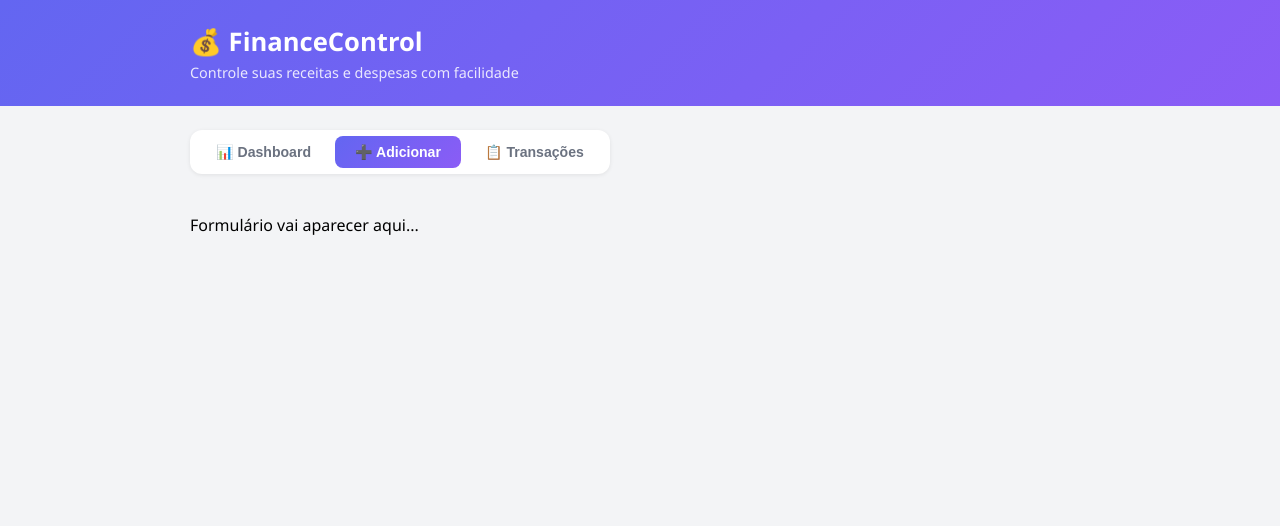
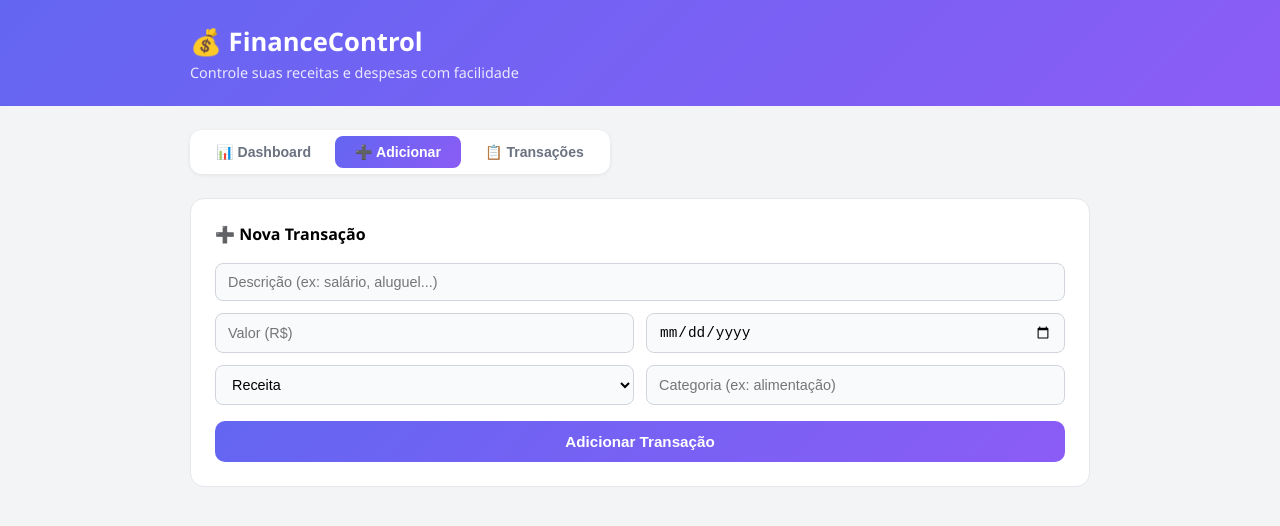
Before and after one commit to g4bri3llucas/finance-control, a React (Create React App) app: page / in a window 1280 px wide. Both pictures are taken after a click on the button "➕ Adicionar". Shown: the top 526 px of the page. Built offline with nearby package versions, Linux system fonts and the light colour scheme.

Commit message:
feat: formulário de cadastro de transações

```diff
--- a/src/App.js
+++ b/src/App.js
@@ -1,8 +1,13 @@
 import { useState } from "react";
-import "./App.css";
+import TransactionForm from "./TransactionForm";
 
 export default function App() {
   const [activeTab, setActiveTab] = useState("dashboard");
+  const [transactions, setTransactions] = useState([]);
+
+  const handleAdd = (tx) => {
+    setTransactions([tx, ...transactions]);
+  };
 
   const tabStyle = (tab) => ({
     padding: "8px 20px",
@@ -20,22 +25,16 @@ export default function App() {
   return (
     <div style={{ minHeight: "100vh", background: "#f3f4f6", fontFamily: "'Segoe UI', system-ui, sans-serif" }}>
 
-      {/* HEADER */}
       <div style={{ background: "linear-gradient(135deg, #6366f1, #8b5cf6)", padding: "24px 32px", color: "#fff" }}>
         <div style={{ maxWidth: "900px", margin: "0 auto" }}>
-          <h1 style={{ margin: 0, fontSize: "1.6rem", fontWeight: 800 }}>
-            💰 FinanceControl
-          </h1>
+          <h1 style={{ margin: 0, fontSize: "1.6rem", fontWeight: 800 }}>💰 FinanceControl</h1>
           <p style={{ margin: "4px 0 0", opacity: 0.85, fontSize: "0.9rem" }}>
             Controle suas receitas e despesas com facilidade
           </p>
         </div>
       </div>
 
-      {/* CONTEÚDO */}
       <div style={{ maxWidth: "900px", margin: "0 auto", padding: "24px 16px" }}>
-
-        {/* TABS DE NAVEGAÇÃO */}
         <div style={{ background: "#fff", borderRadius: "12px", padding: "6px", display: "inline-flex", gap: "4px", marginBottom: "24px", boxShadow: "0 1px 4px rgba(0,0,0,0.08)" }}>
           {[
             ["dashboard", "📊 Dashboard"],
@@ -48,11 +47,9 @@ export default function App() {
           ))}
         </div>
 
-        {/* PLACEHOLDER DAS TELAS */}
         {activeTab === "dashboard" && <p>Gráfico vai aparecer aqui...</p>}
-        {activeTab === "add"       && <p>Formulário vai aparecer aqui...</p>}
-        {activeTab === "list"      && <p>Lista vai aparecer aqui...</p>}
-
+        {activeTab === "add"       && <TransactionForm onAdd={handleAdd} />}
+        {activeTab === "list"      && <p>Lista vai aparecer aqui... ({transactions.length} transações)</p>}
       </div>
     </div>
   );
--- /dev/null
+++ b/src/TransactionForm.js
@@ -0,0 +1,120 @@
+import { useState } from "react";
+
+export default function TransactionForm({ onAdd }) {
+  const [form, setForm] = useState({
+    description: "",
+    amount: "",
+    type: "receita",
+    date: "",
+    category: "",
+  });
+  const [error, setError] = useState("");
+
+  const handleSubmit = () => {
+    // Validações
+    if (!form.description || !form.amount || !form.date) {
+      setError("Preencha descrição, valor e data.");
+      return;
+    }
+    if (isNaN(parseFloat(form.amount)) || parseFloat(form.amount) <= 0) {
+      setError("Digite um valor válido.");
+      return;
+    }
+
+    // Chama a função do App.js passando a transação nova
+    onAdd({ ...form, amount: parseFloat(form.amount), id: Date.now() });
+
+    // Limpa o formulário
+    setForm({ description: "", amount: "", type: "receita", date: "", category: "" });
+    setError("");
+  };
+
+  const inputStyle = {
+    padding: "10px 12px",
+    borderRadius: "8px",
+    border: "1px solid #d1d5db",
+    fontSize: "0.9rem",
+    background: "#f9fafb",
+    width: "100%",
+    boxSizing: "border-box",
+  };
+
+  return (
+    <div style={{ background: "#fff", border: "1px solid #e5e7eb", borderRadius: "14px", padding: "24px" }}>
+      <h2 style={{ margin: "0 0 18px", fontSize: "1rem", fontWeight: 700 }}>
+        ➕ Nova Transação
+      </h2>
+
+      {/* MENSAGEM DE ERRO */}
+      {error && (
+        <div style={{ background: "#fee2e2", color: "#b91c1c", padding: "8px 12px", borderRadius: "8px", marginBottom: "12px", fontSize: "0.85rem" }}>
+          {error}
+        </div>
+      )}
+
+      <div style={{ display: "grid", gridTemplateColumns: "1fr 1fr", gap: "12px" }}>
+
+        {/* DESCRIÇÃO — ocupa as 2 colunas */}
+        <div style={{ gridColumn: "1 / -1" }}>
+          <input
+            style={inputStyle}
+            placeholder="Descrição (ex: salário, aluguel...)"
+            value={form.description}
+            onChange={(e) => setForm({ ...form, description: e.target.value })}
+          />
+        </div>
+
+        <input
+          style={inputStyle}
+          placeholder="Valor (R$)"
+          type="number"
+          min="0"
+          value={form.amount}
+          onChange={(e) => setForm({ ...form, amount: e.target.value })}
+        />
+
+        <input
+          style={inputStyle}
+          type="date"
+          value={form.date}
+          onChange={(e) => setForm({ ...form, date: e.target.value })}
+        />
+
+        <select
+          style={{ ...inputStyle, cursor: "pointer" }}
+          value={form.type}
+          onChange={(e) => setForm({ ...form, type: e.target.value })}
+        >
+          <option value="receita">Receita</option>
+          <option value="despesa">Despesa</option>
+        </select>
+
+        <input
+          style={inputStyle}
+          placeholder="Categoria (ex: alimentação)"
+          value={form.category}
+          onChange={(e) => setForm({ ...form, category: e.target.value })}
+        />
+
+      </div>
+
+      <button
+        onClick={handleSubmit}
+        style={{
+          marginTop: "16px",
+          width: "100%",
+          padding: "12px",
+          background: "linear-gradient(135deg, #6366f1, #8b5cf6)",
+          color: "#fff",
+          border: "none",
+          borderRadius: "10px",
+          fontSize: "0.95rem",
+          fontWeight: 700,
+          cursor: "pointer",
+        }}
+      >
+        Adicionar Transação
+      </button>
+    </div>
+  );
+}
```
